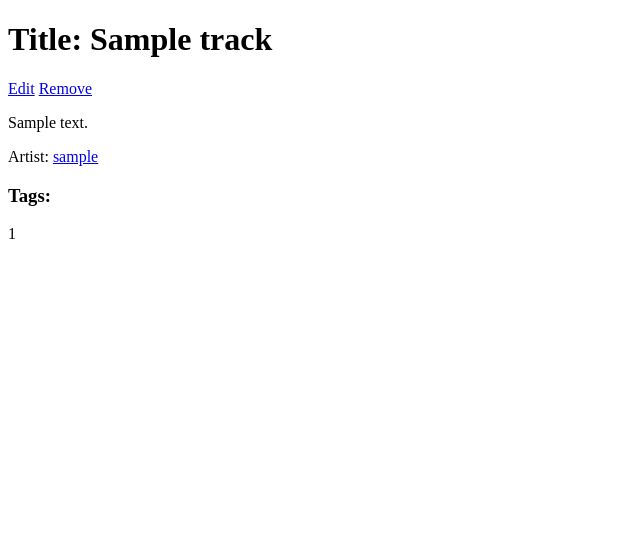
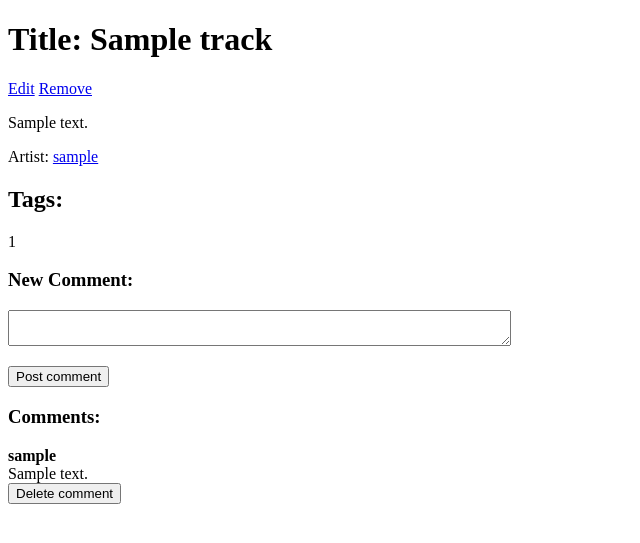
Before and after one commit to kuhalainen/SoundHeaven, a Flask app: template templates/show_track.html in a window 1280 px wide. Shown: the top 543 px of the page, without its empty margins (0-640 px from the left). Run offline with Flask 3, Linux system fonts and the light colour scheme; the visitor is signed in with stand-in values (Sample User, id 1); the template is opened without the code that fills it: most values are stand-ins (such as "Sample title", 1, 10 or a date in 2020).

Commit message:
Ability to add and delete comments on tracks

```diff
--- a/app.py
+++ b/app.py
@@ -7,6 +7,7 @@ import config
 import tracks
 import users
 import tags
+import comments
 
 
 app = Flask(__name__)
@@ -37,7 +38,9 @@ def show_track(track_id):
     if not track:
         abort(404)
     track_tags = tags.track_tags(track_id)
-    return render_template("show_track.html",track=track, track_tags=track_tags)
+    track_comments = comments.get_track_comments(track_id)
+
+    return render_template("show_track.html",track=track, track_tags=track_tags, track_comments=track_comments)
 
 @app.route("/search")
 def search():
@@ -195,3 +198,32 @@ def remove_track(track_id):
             return redirect("/")
         else:
             return redirect("/track/" + str(track_id))
+
+@app.route("/track/<int:track_id>/create_comment", methods=["POST"])
+def create_comment(track_id):
+    require_login()
+    track = tracks.get_item(track_id)
+    if not track:
+        abort(403)
+    comment = request.form["comment"]
+    if not comment or len(comment) > 150:
+        abort(403)
+
+    comments.create_comment(track_id, session["user_id"], comment)
+    return redirect("/track/" + str(track_id))
+
+
+@app.route("/remove_comment/<int:comment_id>", methods=["POST"])
+def remove_comment(comment_id):
+    require_login()
+
+    track_id = request.form["track_id"]
+    comment = comments.get_comment(comment_id)
+    print(comment)
+    if not comment:
+        abort(403)
+    if session["user_id"] != comment["user_id"]:
+        abort(403)
+
+    comments.delete_comment(comment["id"])
+    return redirect("/track/" + str(track_id))
--- a/schema.sql
+++ b/schema.sql
@@ -21,3 +21,10 @@ CREATE TABLE track_assigned_tags (
     track_id INTEGER REFERENCES tracks,
     tag_id INTEGER REFERENCES tags
 );
+
+CREATE TABLE comments (
+    id INTEGER PRIMARY KEY,
+    comment TEXT,
+    track_id INTEGER REFERENCES tracks,
+    user_id INTEGER REFERENCES users
+);
--- a/templates/show_track.html
+++ b/templates/show_track.html
@@ -20,7 +20,7 @@
     <p>
         Artist: <a href="/user/{{ track.user_id }}">{{ track.username }}</a>
     </p>
-    <h3>Tags:</h3>
+    <h2>Tags:</h2>
     {% for tag in track_tags %}
 
         {% if not loop.last -%}
@@ -31,6 +31,41 @@
         {% endif %}
     {% endfor %}
 
+
+
+
+
+    {% if session.user_id %}
+    <p>
+        <h3>New Comment:</h3>
+    </p>
+    <p>
+        <form action="/track/{{ track.id }}/create_comment" method="post">
+            <p>
+              <textarea name="comment" rows=2 cols="60" maxlength="150" required></textarea>
+            </p>
+            <input type="submit" value="Post comment" />
+          </form>
+    </p>
+
+    {% endif %}
+
+    <p>
+        <h3>Comments:</h3>
+    </p>
+    {% for comment in track_comments %}
+
+    <b>{{ comment.username }}</b> <br />
+    {{ comment.comment }}<br />
+    {% if comment.user_id == session.user_id %}
+    <form action="/remove_comment/{{ comment.id }}" method="post">
+        <input type="submit" value="Delete comment" />
+        <input type="hidden" name="track_id" value="{{ track.id }}" />
+    </form>
+        <br />
+    {% endif %}
+    <br />
+    {% endfor %}
 </body>
 
 </html>
```
Also changed, not shown: comments.py (added, +24 -0 lines).
